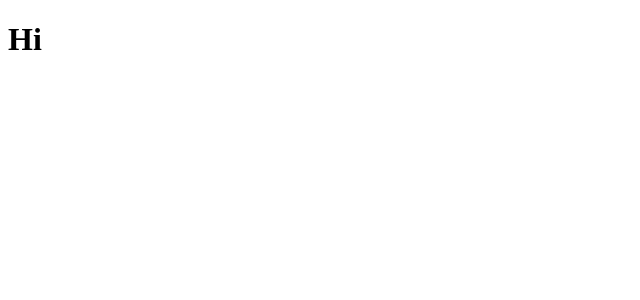
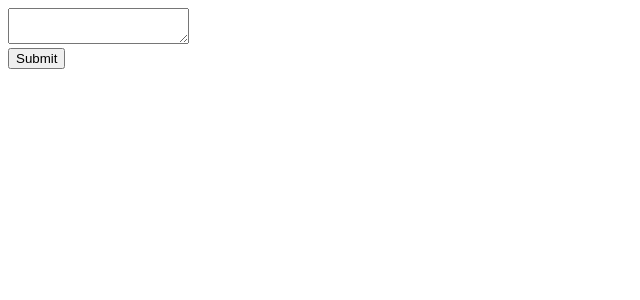
Before and after one commit to mobeenabdullah/jbook, a React (Create React App) app: page / in a window 1280 px wide. Shown: the top 300 px of the page, without its empty margins (0-640 px from the left). Built offline with nearby package versions, Linux system fonts and the light colour scheme.

Commit message:
Basic Form Elements

```diff
--- a/src/index.tsx
+++ b/src/index.tsx
@@ -1,7 +1,21 @@
+import { useState } from "react";
 import ReactDOM from "react-dom";
 
 const App = () => {
-  return <h1>Hi</h1>;
+  const [input, setInput] = useState('');
+  const [code, setCode] = useState('');
+
+  const onClick = () => {
+    console.log(input);
+  }
+
+  return <div>
+    <textarea value={input} onChange={e => setInput(e.target.value)}></textarea>
+    <div>
+      <button onClick={onClick}>Submit</button>
+    </div>
+    <pre>{code}</pre>
+  </div>
 }
 
 ReactDOM.render(<App />, document.getElementById("root"));
```
